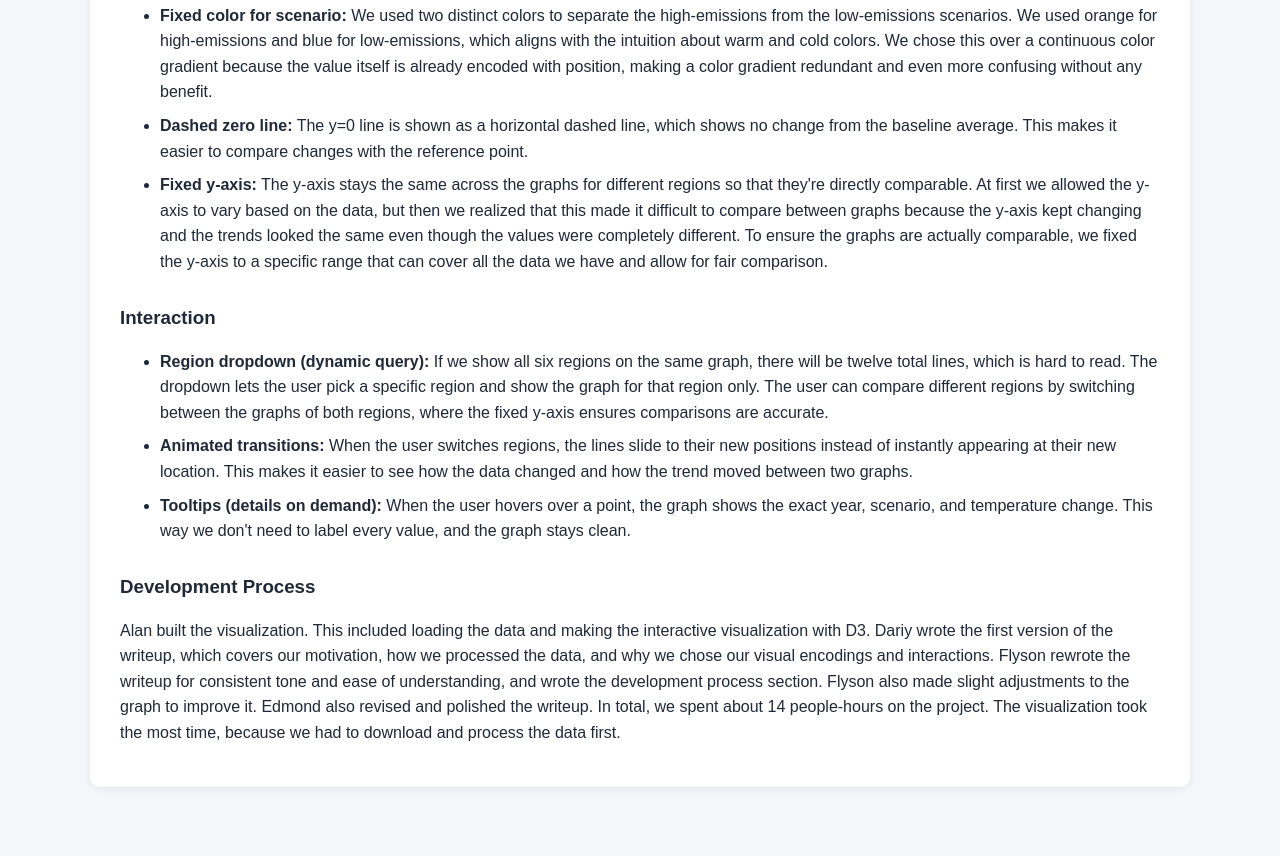
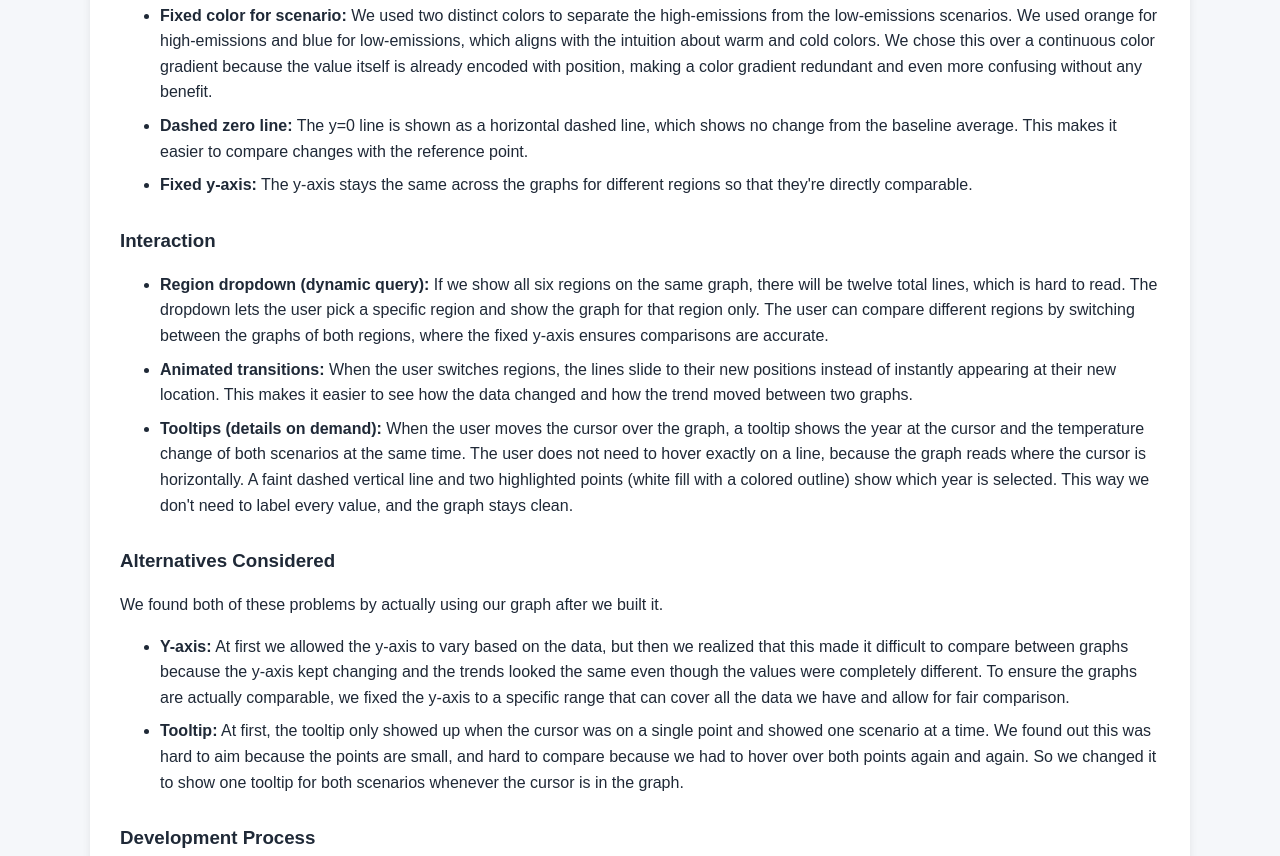
Before and after one commit to AlanTran123/DSC106-Project3, a plain HTML site: page index.html in a window 1280 px wide. Shown: the part 2000-2856 px from the top of the page. Drawn offline with nearby package versions, Linux system fonts and the light colour scheme.

Commit message:
update writeup for tooltip and alternatives

```diff
--- a/index.html
+++ b/index.html
@@ -137,19 +137,28 @@
                 <li><strong>Position for time and temperatures:</strong> We put time (year) on the x-axis and temperature change on the y-axis. This encodes time and temperature changes with position, which is the most effective visual channel for precise comparison. A continuous line chart is appropriate for sequential and continuous data to see how values change over time.</li>
                 <li><strong>Fixed color for scenario:</strong> We used two distinct colors to separate the high-emissions from the low-emissions scenarios. We used orange for high-emissions and blue for low-emissions, which aligns with the intuition about warm and cold colors. We chose this over a continuous color gradient because the value itself is already encoded with position, making a color gradient redundant and even more confusing without any benefit.</li>
                 <li><strong>Dashed zero line:</strong> The y=0 line is shown as a horizontal dashed line, which shows no change from the baseline average. This makes it easier to compare changes with the reference point.</li>
-                <li><strong>Fixed y-axis:</strong> The y-axis stays the same across the graphs for different regions so that they're directly comparable. At first we allowed the y-axis to vary based on the data, but then we realized that this made it difficult to compare between graphs because the y-axis kept changing and the trends looked the same even though the values were completely different. To ensure the graphs are actually comparable, we fixed the y-axis to a specific range that can cover all the data we have and allow for fair comparison.</li>
+                <li><strong>Fixed y-axis:</strong> The y-axis stays the same across the graphs for different regions so that they're directly comparable.</li>
             </ul>
 
             <h3>Interaction</h3>
             <ul>
                 <li><strong>Region dropdown (dynamic query):</strong> If we show all six regions on the same graph, there will be twelve total lines, which is hard to read. The dropdown lets the user pick a specific region and show the graph for that region only. The user can compare different regions by switching between the graphs of both regions, where the fixed y-axis ensures comparisons are accurate.</li>
                 <li><strong>Animated transitions:</strong> When the user switches regions, the lines slide to their new positions instead of instantly appearing at their new location. This makes it easier to see how the data changed and how the trend moved between two graphs.</li>
-                <li><strong>Tooltips (details on demand):</strong> When the user hovers over a point, the graph shows the exact year, scenario, and temperature change. This way we don't need to label every value, and the graph stays clean.</li>
+                <li><strong>Tooltips (details on demand):</strong> When the user moves the cursor over the graph, a tooltip shows the year at the cursor and the temperature change of both scenarios at the same time. The user does not need to hover exactly on a line, because the graph reads where the cursor is horizontally. A faint dashed vertical line and two highlighted points (white fill with a colored outline) show which year is selected. This way we don't need to label every value, and the graph stays clean.</li>
+            </ul>
+
+            <h3>Alternatives Considered</h3>
+            <p>
+                We found both of these problems by actually using our graph after we built it.
+            </p>
+            <ul>
+                <li><strong>Y-axis:</strong> At first we allowed the y-axis to vary based on the data, but then we realized that this made it difficult to compare between graphs because the y-axis kept changing and the trends looked the same even though the values were completely different. To ensure the graphs are actually comparable, we fixed the y-axis to a specific range that can cover all the data we have and allow for fair comparison.</li>
+                <li><strong>Tooltip:</strong> At first, the tooltip only showed up when the cursor was on a single point and showed one scenario at a time. We found out this was hard to aim because the points are small, and hard to compare because we had to hover over both points again and again. So we changed it to show one tooltip for both scenarios whenever the cursor is in the graph.</li>
             </ul>
 
             <h3>Development Process</h3>
             <p>
-                Alan built the visualization. This included loading the data and making the interactive visualization with D3. Dariy wrote the first version of the writeup, which covers our motivation, how we processed the data, and why we chose our visual encodings and interactions. Flyson rewrote the writeup for consistent tone and ease of understanding, and wrote the development process section. Flyson also made slight adjustments to the graph to improve it. Edmond also revised and polished the writeup. In total, we spent about 14 people-hours on the project. The visualization took the most time, because we had to download and process the data first.
+                Alan built the visualization. This included loading the data and making the interactive visualization with D3. Dariy wrote the first version of the writeup, which covers our motivation, how we processed the data, and why we chose our visual encodings and interactions. Flyson rewrote the writeup for consistent tone and ease of understanding, and wrote the development process section. Flyson also tested the graph by using it, found problems with the y-axis and the tooltip, and improved both. Edmond also revised and polished the writeup. In total, we spent about 14 people-hours on the project. The visualization took the most time, because we had to download and process the data first.
             </p>
 
         </section>
```
